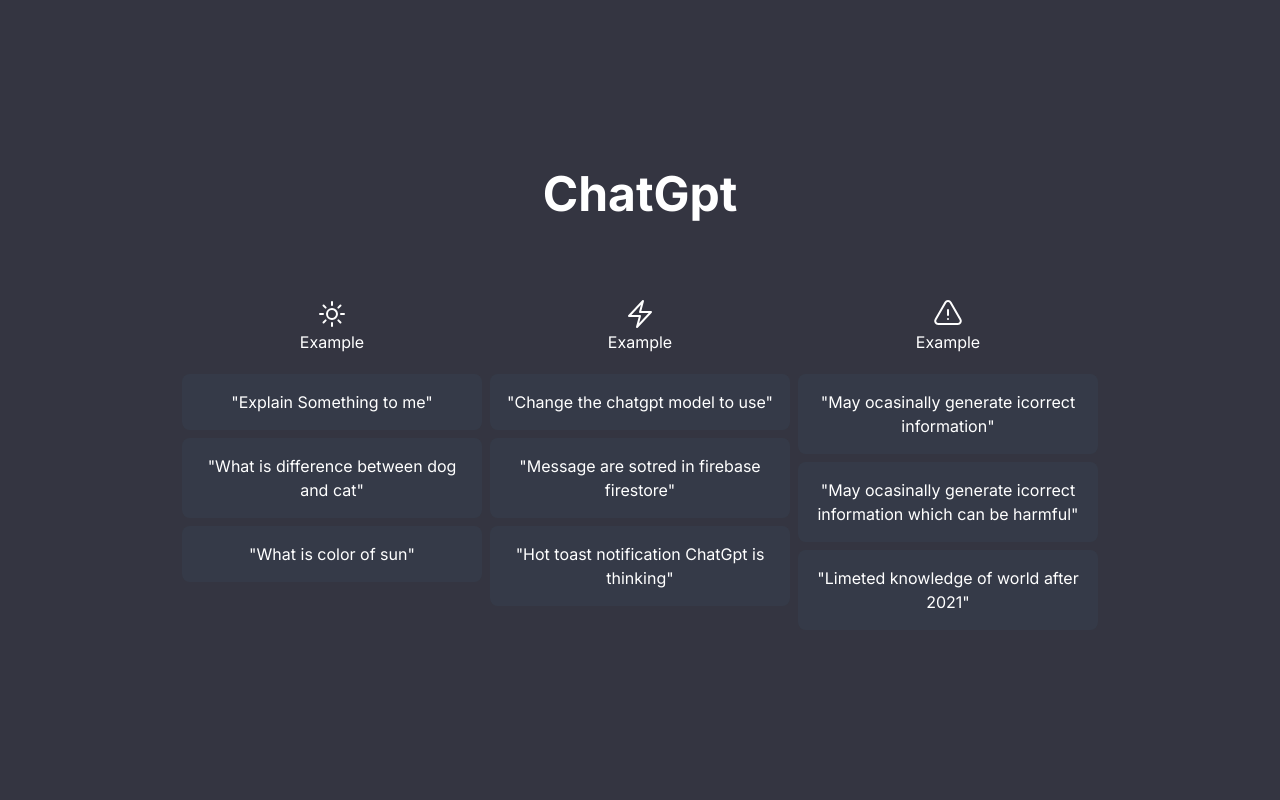
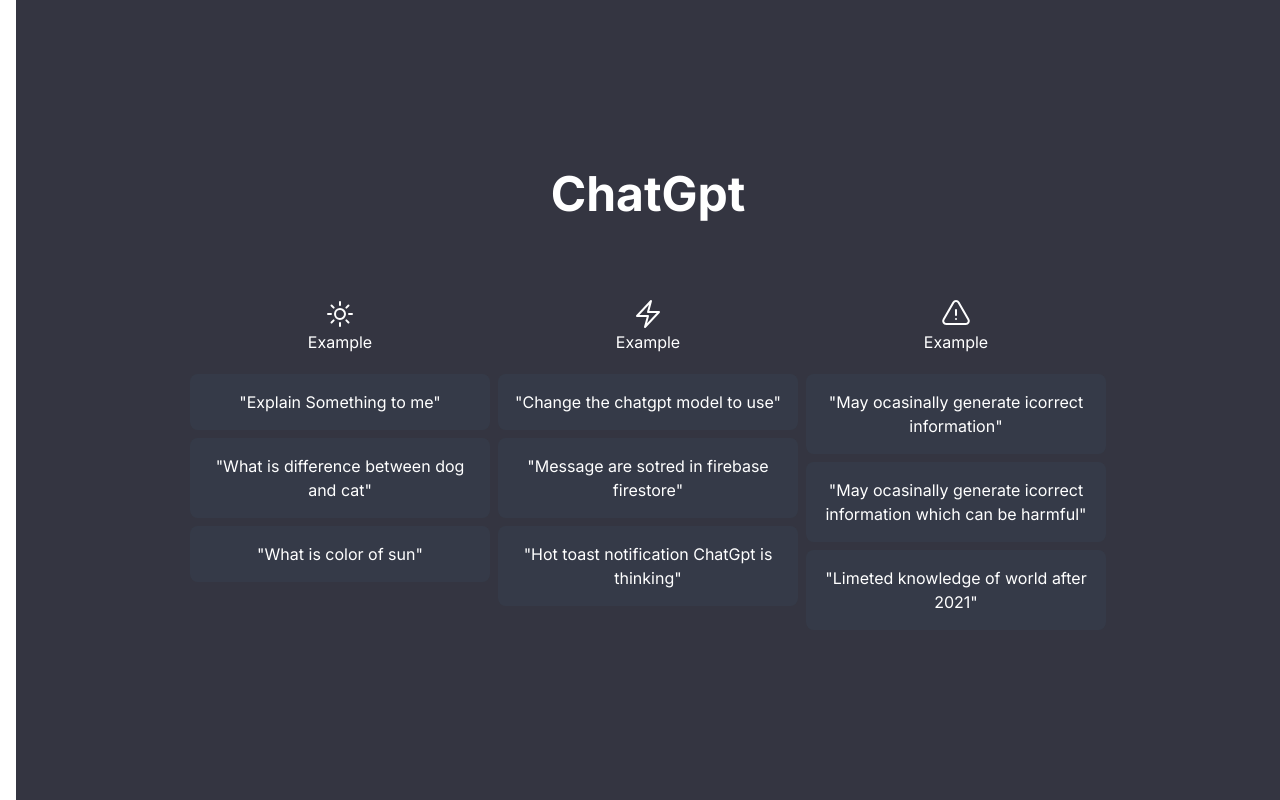
Before and after one commit to shivanshsin0203/chat-gpt2.0, a Next.js app: page / in a window 1280 px wide. Built offline with nearby package versions, Linux system fonts and the light colour scheme.

Commit message:
Created SideBar

```diff
--- a/app/layout.tsx
+++ b/app/layout.tsx
@@ -1,7 +1,7 @@
 import type { Metadata } from "next";
 import { Inter } from "next/font/google";
 import "./globals.css";
-
+import Sidebar from "@/components/sidebar";
 const inter = Inter({ subsets: ["latin"] });
 
 export const metadata: Metadata = {
@@ -18,6 +18,7 @@
     <html lang="en">
       <body className={inter.className}>
         <div className=" flex">
+          <Sidebar />
           <div className=" flex-1 bg-[#343541]">
         {children}
         </div>
--- /dev/null
+++ b/components/sidebar.tsx
@@ -0,0 +1,20 @@
+const Sidebar = () => {
+  return (
+    <div className=" p-2 flex flex-col h-screen ">
+        <div className=" flex-1">
+            <div>
+            {/* New Chat */}
+            </div>
+            <div>
+                {/* Models */}
+            </div>
+            <div>
+                {/* Chat Rows */}
+            </div>
+        </div>
+
+        </div>
+  )
+}
+
+export default Sidebar
```
